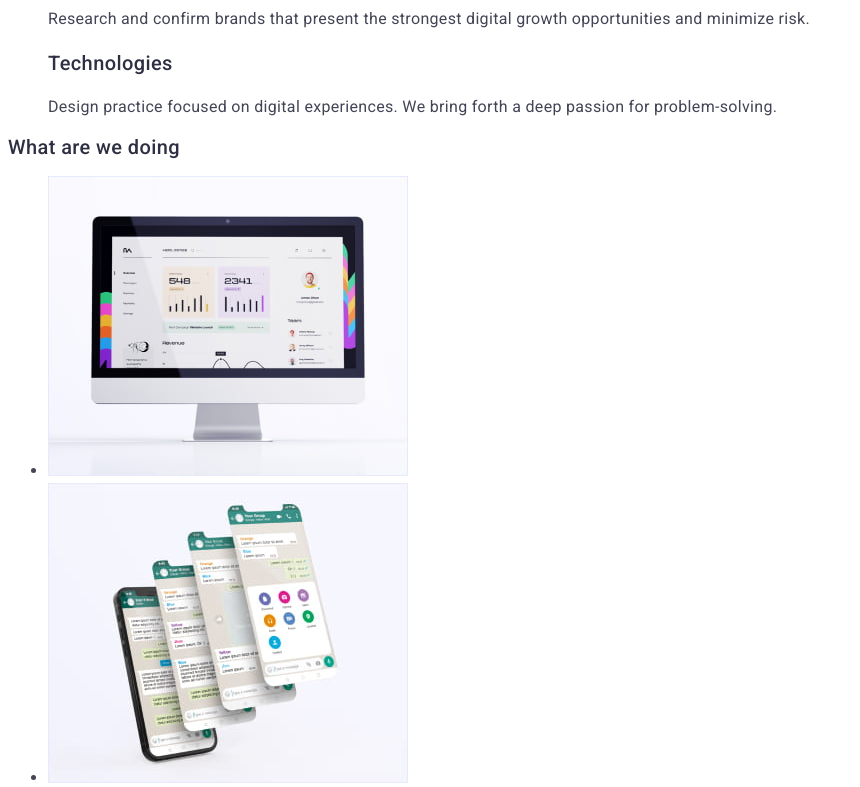
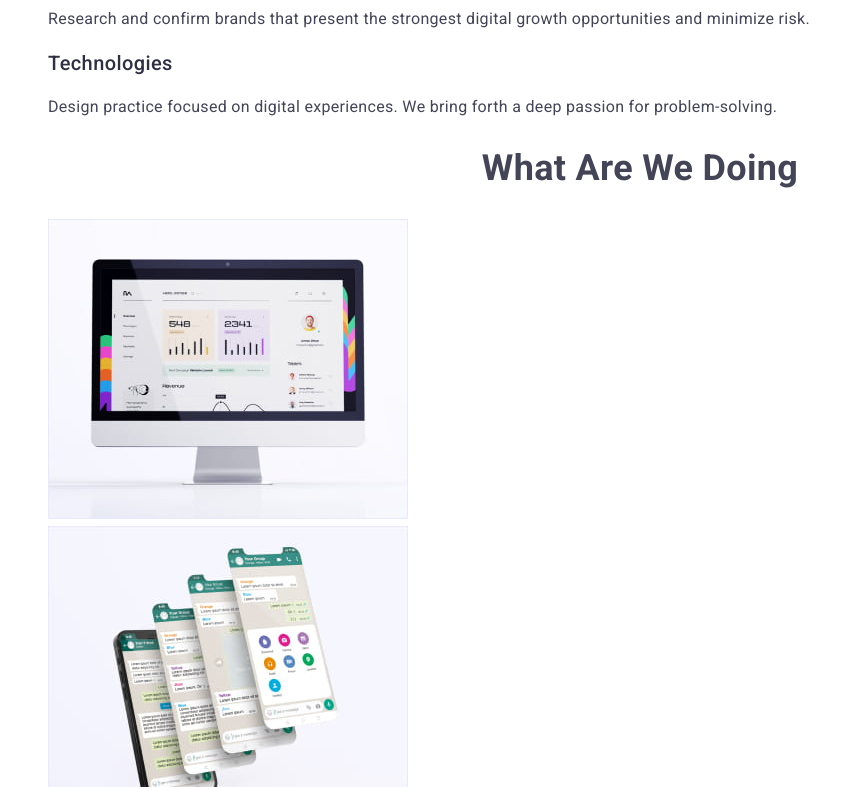
Before and after one commit to Oleksii-Okson/Tutorial, a plain HTML site: page index.html in a window 1280 px wide. Shown: the part 600-1387 px from the top of the page, without its empty margins (0-860 px from the left). Drawn offline with Linux system fonts and the light colour scheme.

Commit message:
title-section

```diff
--- a/css/styles.css
+++ b/css/styles.css
@@ -56,8 +56,9 @@ body {
 .btn:hover {
     color: #FFFFFF;
 }
+
 .btn:focus {
-    color:#FFFFFF;
+    color: #FFFFFF;
     background-color: var(--focus-txt-btn);
 }
 
@@ -82,7 +83,13 @@ body {
     text-align: center;
     color: #ffffff;
 }
+.title-section {
+    font-size: 36px;
+    line-height: 1.11;
+    text-align: center;
+    text-transform: capitalize;
 
+}
 .hero {
     background: var(--secondary-txt-cl);
 }
@@ -114,15 +121,14 @@ body {
     color: var(--focus-txt-btn);
 }
 
-.header-link:hover{
+.header-link:hover {
     color: #404bbf;
 }
+
 .header-link:focus {
     color: #404bbf;
+}
 
-
-
-}
 .mail,
 .number {
     font-family: var(--primary-font);
@@ -151,6 +157,7 @@ body {
 .header-link {
     text-decoration: none;
 }
+
 .footer-logo {
     font-family: var(--secondary-font);
     font-weight: 800;
@@ -160,6 +167,7 @@ text-decoration: none;
     text-transform: uppercase;
     color: var(--light-txt-cl);
 }
+
 .header-link {
     font-family: "Raleway", sans-serif;
     font-weight: 800;
@@ -169,10 +177,12 @@ text-decoration: none;
     text-transform: uppercase;
     color: #4D5AE5;
 }
+
 .header-link:hover,
 .header-link:focus {
     color: #404bbf;
 }
+
 .header-logo {
     font-family: var(--secondary-font);
     font-weight: 800;
@@ -182,22 +192,28 @@ text-decoration: none;
     text-transform: uppercase;
     color: var(--secondary-txt-cl);
 }
+
 .list {
     list-style: none;
 }
+
 .link {
     text-decoration: none;
 }
+
 .header-adress {
     font-style: normal;
 }
+
 .mail:focus {
     color: #404bbf;
 }
+
 .light {
     background-color: #4D5AE5;
     color: #ffffff;
 }
+
 .light:hover {
     background-color: #404BBF;
 }
--- a/index.html
+++ b/index.html
@@ -81,8 +81,8 @@
             </ul>
         </section>
         <section class="aboutdo">
-            <h2 class="title">What are we doing</h2>
-            <ul class="aboutdo-list">
+            <h2 class="title-section">What are we doing</h2>
+            <ul class="aboutdo-list list">
                 <li class="aboutdo-item">
                     <img class="aboutdo-img" src="./images/img-1.jpg" alt="monitor" width="360">
                 </li>
```
Lines whose indentation alone changed are shown as unchanged.
